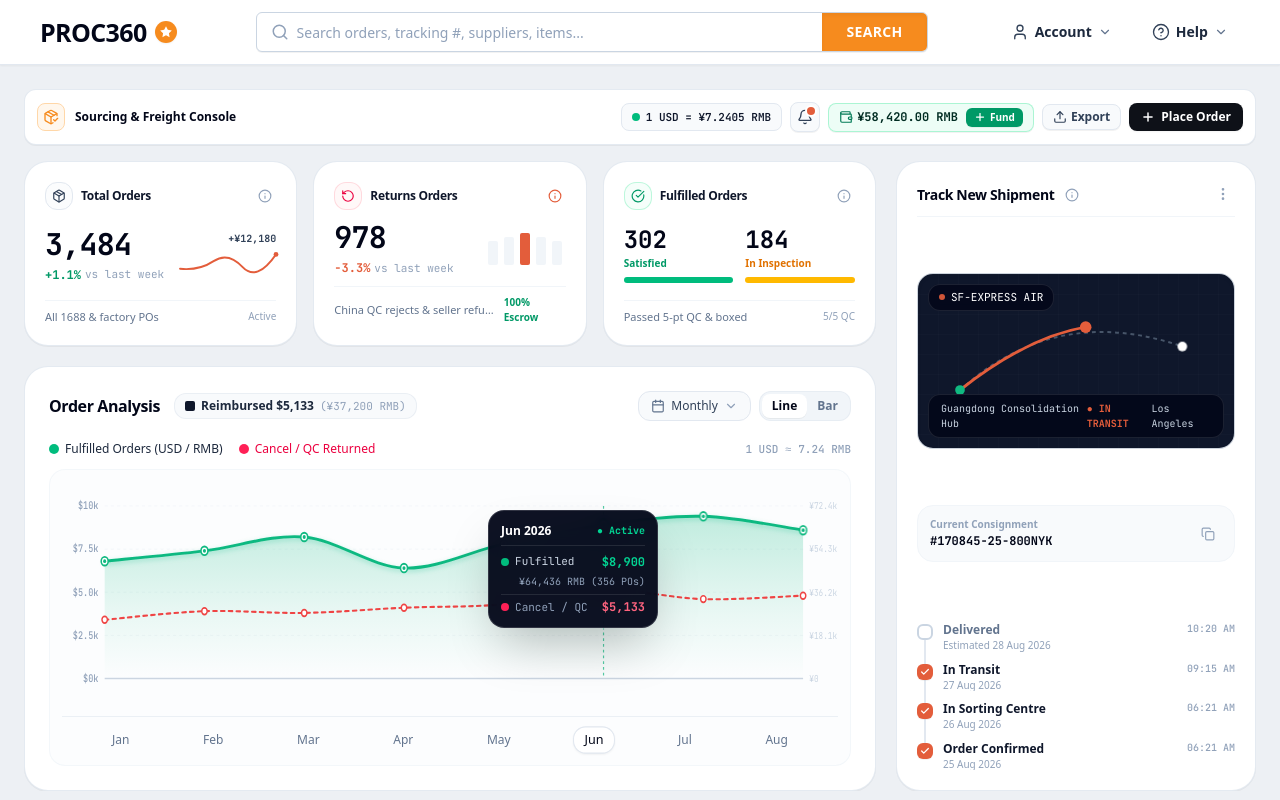
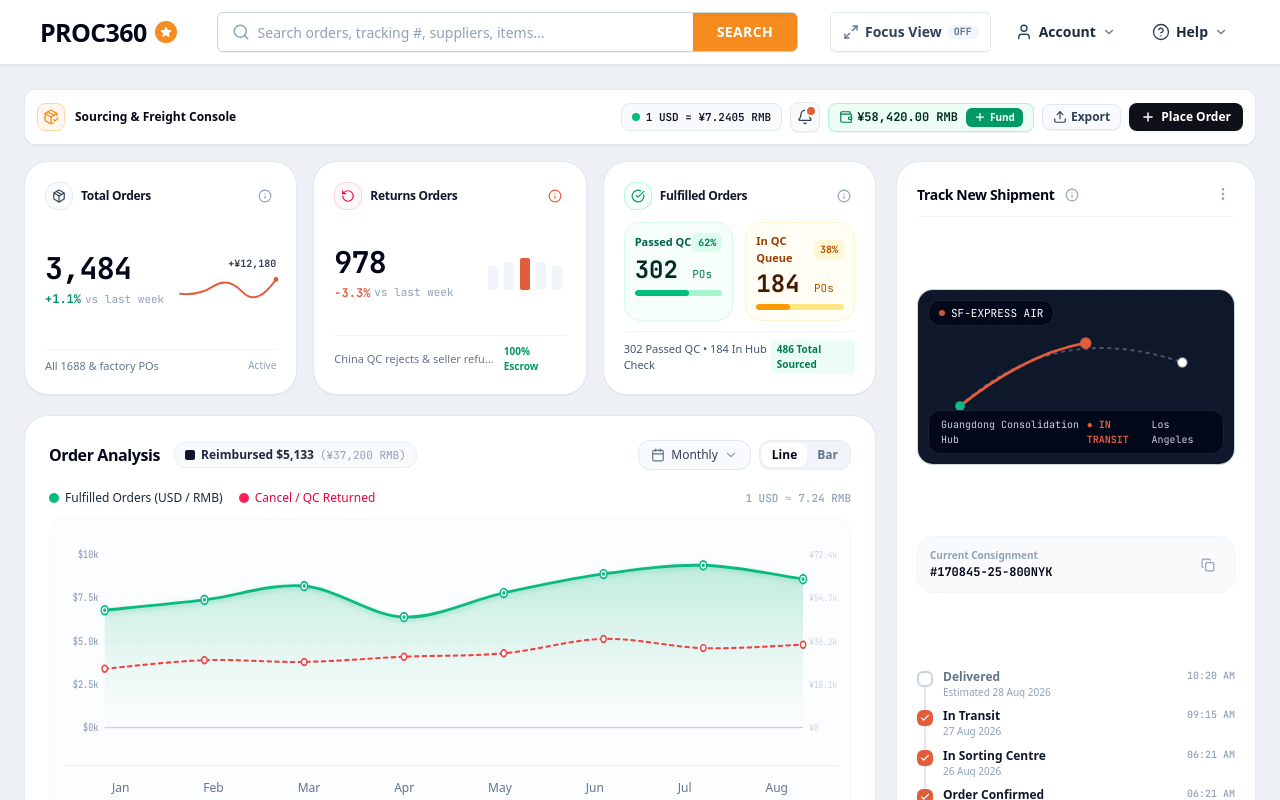
Before and after one commit to G00dhead/Proc361, a React (Vite) app: page / in a window 1280 px wide. Shown: the top 800 px of the page. Built offline with nearby package versions, Linux system fonts and the light colour scheme; a web font is replaced by a local one.

Commit message:
feat(ui): add focus mode and image error fallbacks
- Add focus mode toggle to MenuBar to hide analytics.
- Implement image error handlers across components to fall back to a default asset.
- Update UI components to support motion-based focus mode transitions.

```diff
--- a/src/App.tsx
+++ b/src/App.tsx
@@ -1,4 +1,5 @@
 import React, { useState, useMemo } from 'react';
+import { motion, AnimatePresence } from 'motion/react';
 import { mockOrders, initialWalletState } from './data/mockOrders';
 import { OrderItem, WalletState } from './types';
 import { MenuBar } from './components/MenuBar';
@@ -13,12 +14,13 @@ import { WalletModal } from './components/WalletModal';
 import { ActionModal } from './components/ActionModal';
 import { ConsolidationDrawer } from './components/ConsolidationDrawer';
 import { PhotoModal } from './components/PhotoModal';
-import { CheckCircle2 } from 'lucide-react';
+import { CheckCircle2, Maximize2, Sparkles } from 'lucide-react';
 
 export function App() {
   // Main State
   const [orders, setOrders] = useState<OrderItem[]>(mockOrders);
   const [wallet, setWallet] = useState<WalletState>(initialWalletState);
+  const [isFocusMode, setIsFocusMode] = useState(false);
 
   // Real-time Updated Order IDs Tracker for Animation Highlight
   const [recentlyUpdatedOrderIds, setRecentlyUpdatedOrderIds] = useState<Record<string, number>>({});
@@ -352,6 +354,12 @@ export function App() {
         totalOrdersCount={counts.all}
         walletBalanceCNY={wallet.balanceCNY}
         wallet={wallet}
+        isFocusMode={isFocusMode}
+        onToggleFocusMode={() => {
+          const next = !isFocusMode;
+          setIsFocusMode(next);
+          showToast(next ? 'Focus View Active: Secondary analytics charts hidden' : 'Focus View Deactivated: Sourcing charts restored');
+        }}
         onOpenFundWallet={() => setIsFundWalletOpen(true)}
         onOpenPlaceOrder={() => setIsNewOrderOpen(true)}
         onExport={handleExportData}
@@ -371,7 +379,17 @@ export function App() {
           onShowToast={showToast}
         />
 
-        {/* Sourcing Analytics & Live Freight Tracking Section */}
+        {/* Sourcing Analytics & Live Freight Tracking Section (Collapsible in Focus View) */}
+        <AnimatePresence initial={false}>
+          {!isFocusMode && (
+            <motion.div
+              key="sourcing-analytics"
+              initial={{ opacity: 0, height: 0 }}
+              animate={{ opacity: 1, height: 'auto' }}
+              exit={{ opacity: 0, height: 0 }}
+              transition={{ duration: 0.28, ease: [0.16, 1, 0.3, 1] }}
+              className="overflow-hidden"
+            >
               <SourcingAnalyticsSection
                 orders={orders}
                 totalSourcedRMB={totalSourcedRMB}
@@ -379,6 +397,30 @@ export function App() {
                 onShowToast={showToast}
                 onOpenOrderDetail={(order) => setSelectedOrderDetail(order)}
               />
+            </motion.div>
+          )}
+        </AnimatePresence>
+
+        {/* Focus Mode Workspace Notice Banner */}
+        {isFocusMode && (
+          <div className="w-full bg-slate-900 text-white rounded-xl px-4 py-2.5 flex items-center justify-between gap-3 shadow-sm border border-slate-800 text-xs">
+            <div className="flex items-center gap-2">
+              <span className="w-2 h-2 rounded-full bg-emerald-400 animate-ping" />
+              <span className="font-semibold">Focus View Active</span>
+              <span className="text-slate-400 hidden sm:inline">• Secondary analytics charts hidden to maximize order space</span>
+            </div>
+            <button
+              type="button"
+              onClick={() => {
+                setIsFocusMode(false);
+                showToast('Focus View Deactivated: Sourcing charts restored');
+              }}
+              className="text-xs font-bold text-emerald-400 hover:text-emerald-300 underline cursor-pointer"
+            >
+              Show Analytics Charts
+            </button>
+          </div>
+        )}
 
         {/* Orders Table with 10-order View More limit */}
         <OrdersTable
--- a/src/components/ActionModal.tsx
+++ b/src/components/ActionModal.tsx
@@ -146,6 +146,12 @@ export const ActionModal: React.FC<ActionModalProps> = ({
                 src={order.thumbnail}
                 alt=""
                 referrerPolicy="no-referrer"
+                onError={(e) => {
+                  const target = e.currentTarget;
+                  if (!target.src.includes('photo-1577937927133-66ef06acdf18')) {
+                    target.src = 'https://images.unsplash.com/photo-1577937927133-66ef06acdf18?w=160&auto=format&fit=crop&q=80';
+                  }
+                }}
                 className="w-11 h-11 rounded-xl object-cover border border-slate-200 bg-white"
               />
               <div>
--- a/src/components/MenuBar.tsx
+++ b/src/components/MenuBar.tsx
@@ -160,8 +160,34 @@ export const MenuBar: React.FC<MenuBarProps> = ({
           </div>
         </form>
 
-        {/* Right Section: Account and Help */}
-        <div className="flex items-center gap-2 sm:gap-4 shrink-0">
+        {/* Right Section: Focus View Mode + Account and Help */}
+        <div className="flex items-center gap-2 sm:gap-3 shrink-0">
+
+          {/* Focus View Mode Toggle */}
+          {onToggleFocusMode && (
+            <button
+              type="button"
+              onClick={onToggleFocusMode}
+              title={isFocusMode ? "Exit Focus View (Show analytics charts)" : "Enter Focus View (Hide analytics charts to maximize order space)"}
+              className={`flex items-center gap-1.5 h-9 sm:h-10 px-2.5 sm:px-3 rounded-md text-xs sm:text-sm font-semibold transition-all cursor-pointer border select-none ${
+                isFocusMode
+                  ? 'bg-slate-900 text-white border-slate-950 shadow-xs ring-2 ring-slate-900/20'
+                  : 'bg-white text-slate-700 hover:text-slate-950 hover:bg-slate-50 border-slate-200 shadow-2xs'
+              }`}
+            >
+              {isFocusMode ? (
+                <Minimize2 className="w-4 h-4 text-emerald-400 shrink-0" />
+              ) : (
+                <Maximize2 className="w-4 h-4 text-slate-500 shrink-0" />
+              )}
+              <span className="hidden sm:inline">Focus View</span>
+              <span className={`text-[10px] px-1.5 py-0.5 rounded font-mono font-bold leading-none ${
+                isFocusMode ? 'bg-emerald-500/20 text-emerald-300 border border-emerald-400/30' : 'bg-slate-100 text-slate-500'
+              }`}>
+                {isFocusMode ? 'ON' : 'OFF'}
+              </span>
+            </button>
+          )}
 
           {/* Account Dropdown */}
           <div className="relative" ref={accountRef}>
--- a/src/components/OrderDetailDrawer.tsx
+++ b/src/components/OrderDetailDrawer.tsx
@@ -109,6 +109,12 @@ export const OrderDetailDrawer: React.FC<OrderDetailDrawerProps> = ({
               src={order.thumbnail}
               alt=""
               referrerPolicy="no-referrer"
+              onError={(e) => {
+                const target = e.currentTarget;
+                if (!target.src.includes('photo-1577937927133-66ef06acdf18')) {
+                  target.src = 'https://images.unsplash.com/photo-1577937927133-66ef06acdf18?w=160&auto=format&fit=crop&q=80';
+                }
+              }}
               className="w-20 h-20 rounded-xl object-cover border border-slate-200 bg-white shrink-0"
             />
             <div className="flex-1 min-w-0 space-y-1">
--- a/src/components/SourcingAnalyticsSection.tsx
+++ b/src/components/SourcingAnalyticsSection.tsx
@@ -1,4 +1,5 @@
 import React, { useState } from 'react';
+import { motion, AnimatePresence } from 'motion/react';
 import {
   Package,
   RotateCcw,
@@ -60,7 +61,7 @@ export const SourcingAnalyticsSection: React.FC<SourcingAnalyticsSectionProps> =
 }) => {
   const [timeInterval, setTimeInterval] = useState<TimeInterval>('Monthly');
   const [chartType, setChartType] = useState<ChartType>('line');
-  const [hoveredIndex, setHoveredIndex] = useState<number>(5); // default to June
+  const [hoveredIndex, setHoveredIndex] = useState<number | null>(null);
   const [isIntervalDropdownOpen, setIsIntervalDropdownOpen] = useState(false);
   const [mapMode, setMapMode] = useState<'map' | 'satellite'>('map');
   const [showShipmentMenu, setShowShipmentMenu] = useState(false);
@@ -105,7 +106,7 @@ export const SourcingAnalyticsSection: React.FC<SourcingAnalyticsSectionProps> =
   ];
 
   const currentShipment = activeShipments[activeShipmentIndex];
-  const activeMonth = MONTHLY_DATA[hoveredIndex];
+  const activeMonth = hoveredIndex !== null ? MONTHLY_DATA[hoveredIndex] : null;
 
   // SVG Chart coordinate configuration (High-res 1000x240 viewBox)
   const chartWidth = 1000;
@@ -307,31 +308,41 @@ export const SourcingAnalyticsSection: React.FC<SourcingAnalyticsSectionProps> =
               </Tooltip>
             </div>
 
-            {/* Split Progress Columns */}
+            {/* Split Progress Columns with Clear Contextual Labels */}
             <div className="grid grid-cols-2 gap-3 mt-3">
-              {/* Satisfied */}
-              <div>
-                <div className="text-xl sm:text-2xl font-extrabold text-slate-950 font-mono leading-none">
-                  302
+              {/* Passed QC / Satisfied (Green) */}
+              <div className="bg-emerald-50/50 p-2.5 rounded-2xl border border-emerald-100/80">
+                <div className="flex items-center justify-between">
+                  <span className="text-[11px] text-emerald-800 font-bold">Passed QC</span>
+                  <span className="text-[10px] font-mono font-bold text-emerald-700 bg-emerald-100/70 px-1.5 py-0.5 rounded-md">62%</span>
                 </div>
-                <p className="text-[10px] text-emerald-600 font-semibold mt-1">Satisfied</p>
-                <div className="w-full h-1.5 rounded-full bg-emerald-500 mt-1.5" />
+                <div className="text-xl sm:text-2xl font-extrabold text-emerald-950 font-mono leading-none mt-1.5">
+                  302 <span className="text-[11px] font-sans font-normal text-emerald-700">POs</span>
+                </div>
+                <div className="w-full h-1.5 rounded-full bg-emerald-200 mt-2 overflow-hidden">
+                  <div className="h-full bg-emerald-500 rounded-full w-[62%]" />
+                </div>
               </div>
 
-              {/* Not Satisfied / Pending */}
-              <div>
-                <div className="text-xl sm:text-2xl font-extrabold text-slate-950 font-mono leading-none">
-                  184
+              {/* In Inspection / Pending (Amber/Yellow) */}
+              <div className="bg-amber-50/50 p-2.5 rounded-2xl border border-amber-100/80">
+                <div className="flex items-center justify-between">
+                  <span className="text-[11px] text-amber-800 font-bold">In QC Queue</span>
+                  <span className="text-[10px] font-mono font-bold text-amber-700 bg-amber-100/70 px-1.5 py-0.5 rounded-md">38%</span>
                 </div>
-                <p className="text-[10px] text-amber-600 font-semibold mt-1">In Inspection</p>
-                <div className="w-full h-1.5 rounded-full bg-amber-400 mt-1.5" />
+                <div className="text-xl sm:text-2xl font-extrabold text-amber-950 font-mono leading-none mt-1.5">
+                  184 <span className="text-[11px] font-sans font-normal text-amber-700">POs</span>
+                </div>
+                <div className="w-full h-1.5 rounded-full bg-amber-200 mt-2 overflow-hidden">
+                  <div className="h-full bg-amber-500 rounded-full w-[38%]" />
+                </div>
               </div>
             </div>
 
             {/* Helper Bar */}
             <div className="mt-2.5 pt-2 border-t border-slate-100 flex items-center justify-between text-[11px] text-slate-500">
-              <span>Passed 5-pt QC & boxed</span>
-              <span className="text-slate-400 text-[10px]">5/5 QC</span>
+              <span className="text-slate-600">302 Passed QC • 184 In Hub Check</span>
+              <span className="text-emerald-700 font-semibold text-[10px] bg-emerald-50 px-1.5 py-0.5 rounded">486 Total Sourced</span>
             </div>
           </div>
 
@@ -443,7 +454,11 @@ export const SourcingAnalyticsSection: React.FC<SourcingAnalyticsSectionProps> =
             </div>
 
             {/* Custom SVG Visualization Container */}
-            <div className="relative w-full bg-slate-50/40 rounded-2xl p-2 sm:p-3 border border-slate-100/80">
+            <div
+              className="relative w-full bg-slate-50/40 rounded-2xl p-2 sm:p-3 border border-slate-100/80 select-none"
+              onMouseLeave={() => setHoveredIndex(null)}
+              onClick={() => setHoveredIndex(null)}
+            >
               {/* Main Chart Graphic Canvas */}
               <div className="relative w-full h-[210px] sm:h-[230px]">
                 {chartType === 'line' ? (
@@ -529,7 +544,7 @@ export const SourcingAnalyticsSection: React.FC<SourcingAnalyticsSectionProps> =
                     />
 
                     {/* Vertical Active Cursor Guide Line */}
-                    {hoveredIndex !== null && (
+                    {hoveredIndex !== null && pointsFulfilled[hoveredIndex] && (
                       <g>
                         <line
                           x1={pointsFulfilled[hoveredIndex].x}
@@ -545,7 +560,7 @@ export const SourcingAnalyticsSection: React.FC<SourcingAnalyticsSectionProps> =
                     )}
 
                     {/* Cancelled Data Points (Subtle Red Dots) */}
-                    {pointsCancel.map((pt, i) => (
+                    {pointsCancel.map((pt) => (
                       <g key={`cancel-${pt.month}`}>
                         <circle
                           cx={pt.x}
@@ -565,10 +580,16 @@ export const SourcingAnalyticsSection: React.FC<SourcingAnalyticsSectionProps> =
                         <g
                           key={`pt-${pt.month}`}
                           className="cursor-pointer"
-                          onMouseEnter={() => setHoveredIndex(i)}
-                          onClick={() => {
+                          onMouseEnter={(e) => {
+                            e.stopPropagation();
                             setHoveredIndex(i);
-                            if (onShowToast) onShowToast(`${pt.month} Velocity: ${pt.fulfilled} orders ($${pt.fulfilledValUSD.toLocaleString()} / ¥${pt.fulfilledValRMB.toLocaleString()} RMB)`);
+                          }}
+                          onClick={(e) => {
+                            e.stopPropagation();
+                            setHoveredIndex((prev) => (prev === i ? null : i));
+                            if (onShowToast) {
+                              onShowToast(`${pt.month} Velocity: ${pt.fulfilled} orders ($${pt.fulfilledValUSD.toLocaleString()} / ¥${pt.fulfilledValRMB.toLocaleString()} RMB)`);
+                            }
                           }}
                         >
                           {/* Invisible larger hover hit area */}
@@ -623,7 +644,14 @@ export const SourcingAnalyticsSection: React.FC<SourcingAnalyticsSectionProps> =
                       return (
                         <div
                           key={`bar-${d.month}`}
-                          onMouseEnter={() => setHoveredIndex(i)}
+                          onMouseEnter={(e) => {
+                            e.stopPropagation();
+                            setHoveredIndex(i);
+                          }}
+                          onClick={(e) => {
+                            e.stopPropagation();
+                            setHoveredIndex((prev) => (prev === i ? null : i));
+                          }}
                           className="flex flex-col items-center gap-1.5 h-full justify-end group cursor-pointer"
                         >
                           <div className="flex items-end gap-1 h-[170px]">
@@ -648,14 +676,24 @@ export const SourcingAnalyticsSection: React.FC<SourcingAnalyticsSectionProps> =
                   </div>
                 )}
 
-                {/* Floating Tooltip Card */}
-                {hoveredIndex !== null && (
-                  <div
+                {/* Floating Tooltip Card with Hover Entrance & Exit Animation */}
+                <AnimatePresence>
+                  {hoveredIndex !== null && activeMonth && (
+                    <motion.div
+                      key={`tooltip-${hoveredIndex}`}
+                      initial={{ opacity: 0, scale: 0.94, y: 6 }}
+                      animate={{ opacity: 1, scale: 1, y: 0 }}
+                      exit={{ opacity: 0, scale: 0.94, y: 4 }}
+                      transition={{ duration: 0.15, ease: 'easeOut' }}
                       style={{
                         left: `${((hoveredIndex) / (MONTHLY_DATA.length - 1)) * 74 + 13}%`,
-                      top: '12%',
+                        top: '10%',
                       }}
-                    className="absolute z-20 bg-slate-950/95 text-white border border-white/15 rounded-2xl p-3 shadow-2xl pointer-events-none -translate-x-1/2 animate-in fade-in duration-150 min-w-[170px] backdrop-blur-md"
+                      onClick={(e) => {
+                        e.stopPropagation();
+                        setHoveredIndex(null);
+                      }}
+                      className="absolute z-20 bg-slate-950/95 text-white border border-white/15 rounded-2xl p-3 shadow-2xl pointer-events-auto cursor-pointer -translate-x-1/2 min-w-[175px] backdrop-blur-md"
                     >
                       <div className="text-xs font-bold text-white mb-2 border-b border-white/10 pb-1.5 flex items-center justify-between">
                         <span>{activeMonth.month} 2026</span>
@@ -684,8 +722,12 @@ export const SourcingAnalyticsSection: React.FC<SourcingAnalyticsSectionProps> =
                           </span>
                         </div>
                       </div>
+                      <div className="mt-2 pt-1.5 border-t border-white/10 text-[9px] text-slate-400 text-center font-sans">
+                        Click or move away to dismiss
                       </div>
+                    </motion.div>
                   )}
+                </AnimatePresence>
               </div>
 
               {/* Dedicated X-Axis Month Markers (Cleanly separated from line graph) */}
@@ -696,9 +738,13 @@ export const SourcingAnalyticsSection: React.FC<SourcingAnalyticsSectionProps> =
                     <button
                       key={d.month}
                       type="button"
-                      onMouseEnter={() => setHoveredIndex(i)}
-                      onClick={() => {
+                      onMouseEnter={(e) => {
+                        e.stopPropagation();
                         setHoveredIndex(i);
+                      }}
+                      onClick={(e) => {
+                        e.stopPropagation();
+                        setHoveredIndex((prev) => (prev === i ? null : i));
                         if (onShowToast) onShowToast(`${d.month} Sourcing: ${d.fulfilled} orders fulfilled ($${d.fulfilledValUSD.toLocaleString()} / ¥${d.fulfilledValRMB.toLocaleString()} RMB)`);
                       }}
                       className={`px-2.5 py-1 rounded-xl transition-all cursor-pointer font-medium ${
--- a/src/data/mockOrders.ts
+++ b/src/data/mockOrders.ts
@@ -265,7 +265,7 @@ export const mockOrders: OrderItem[] = [
     supplierName: 'Chaozhou Jingde Ceramic Studio',
     supplierPlatform: 'Taobao',
     supplierUrl: 'https://item.taobao.com/item.htm?id=784910284',
-    thumbnail: 'https://images.unsplash.com/photo-1514432324607-a09d9b4aefdd?w=160&auto=format&fit=crop&q=80',
+    thumbnail: 'https://images.unsplash.com/photo-1577937927133-66ef06acdf18?w=160&auto=format&fit=crop&q=80',
     quantity: 80,
     unit: 'sets',
     priceRMB: 3920.00,
```
Also changed, not shown: src/components/OrdersTable.tsx (+7 -0 lines). Lines whose indentation alone changed are shown as unchanged.
